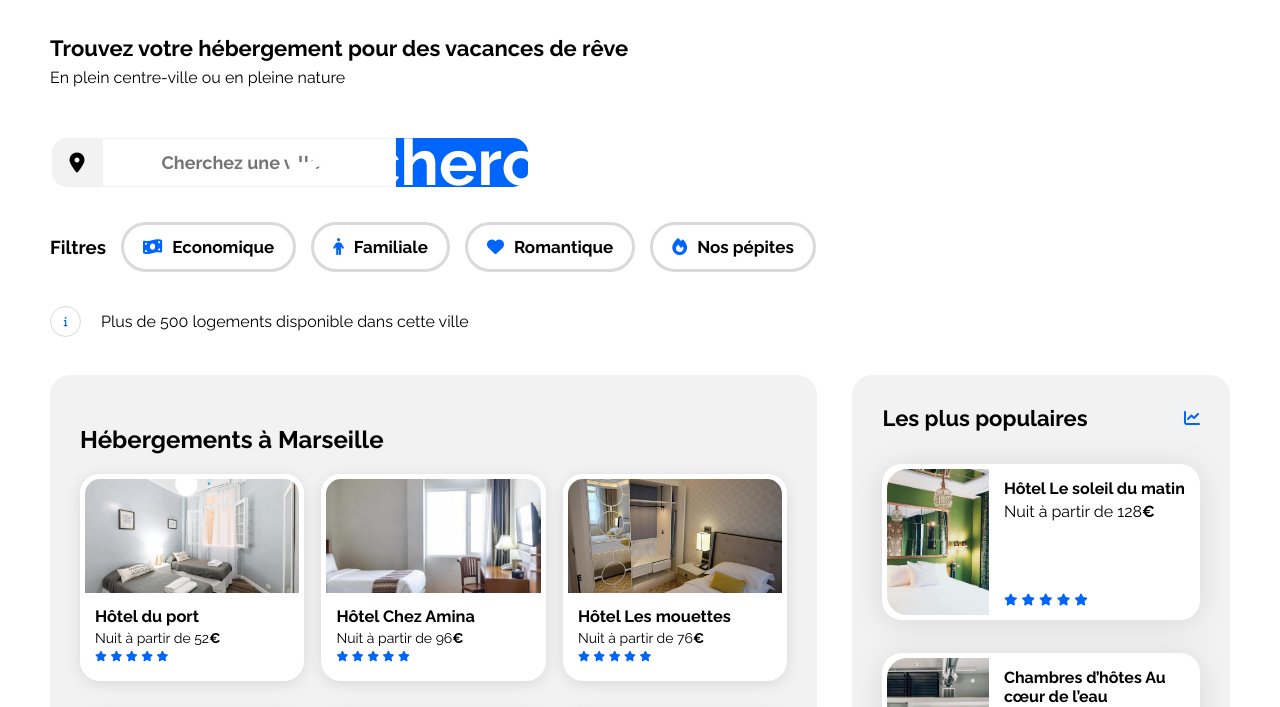
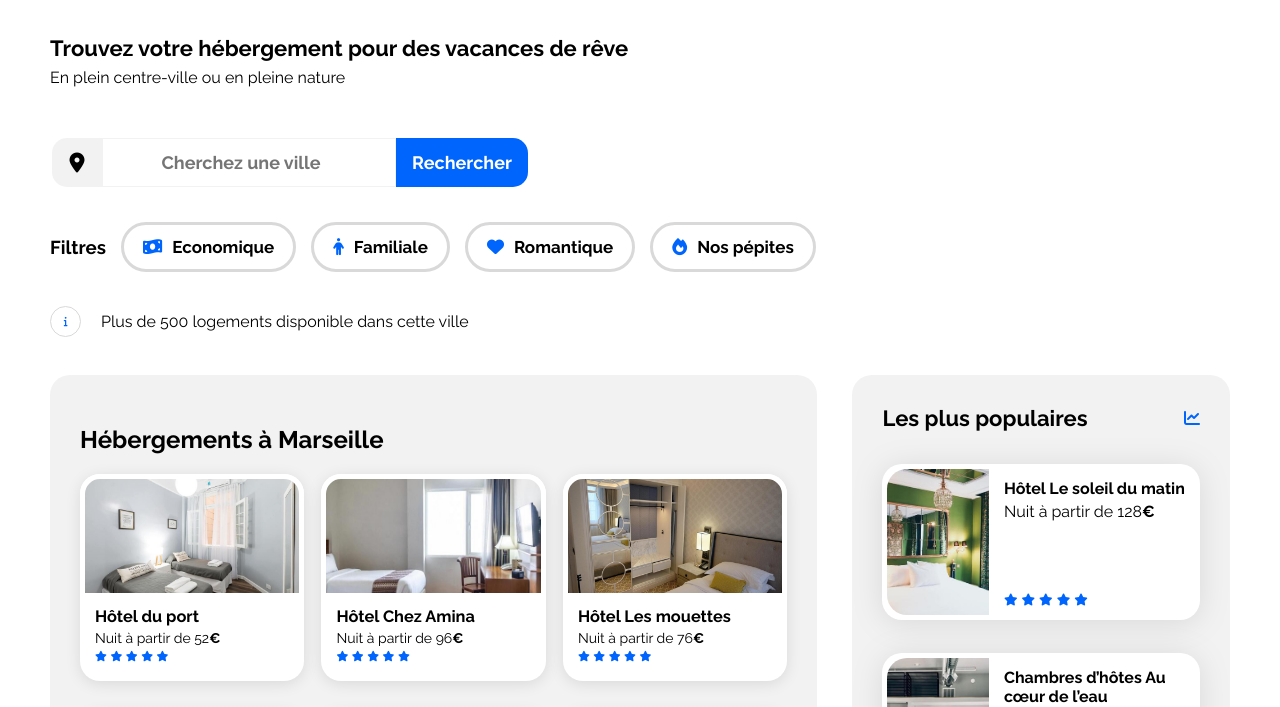
Before and after one commit to Zakari20/Site-Booki-Zakari, a plain HTML site: page index.html in a window 1280 px wide. Shown: the part 56-763 px from the top of the page. Drawn offline with Linux system fonts and the light colour scheme.

Commit message:
bug-btn-search

```diff
--- a/css/style.css
+++ b/css/style.css
@@ -138,7 +138,7 @@ fieldset{
     color: #FFFFFF;
     width: 132px;
     font-weight: 700;
-    font-size: 8vh;
+    font-size: 18px;
     border: none;
     border-radius: 0px 15px 15px 0px;
     text-align: center;
```
